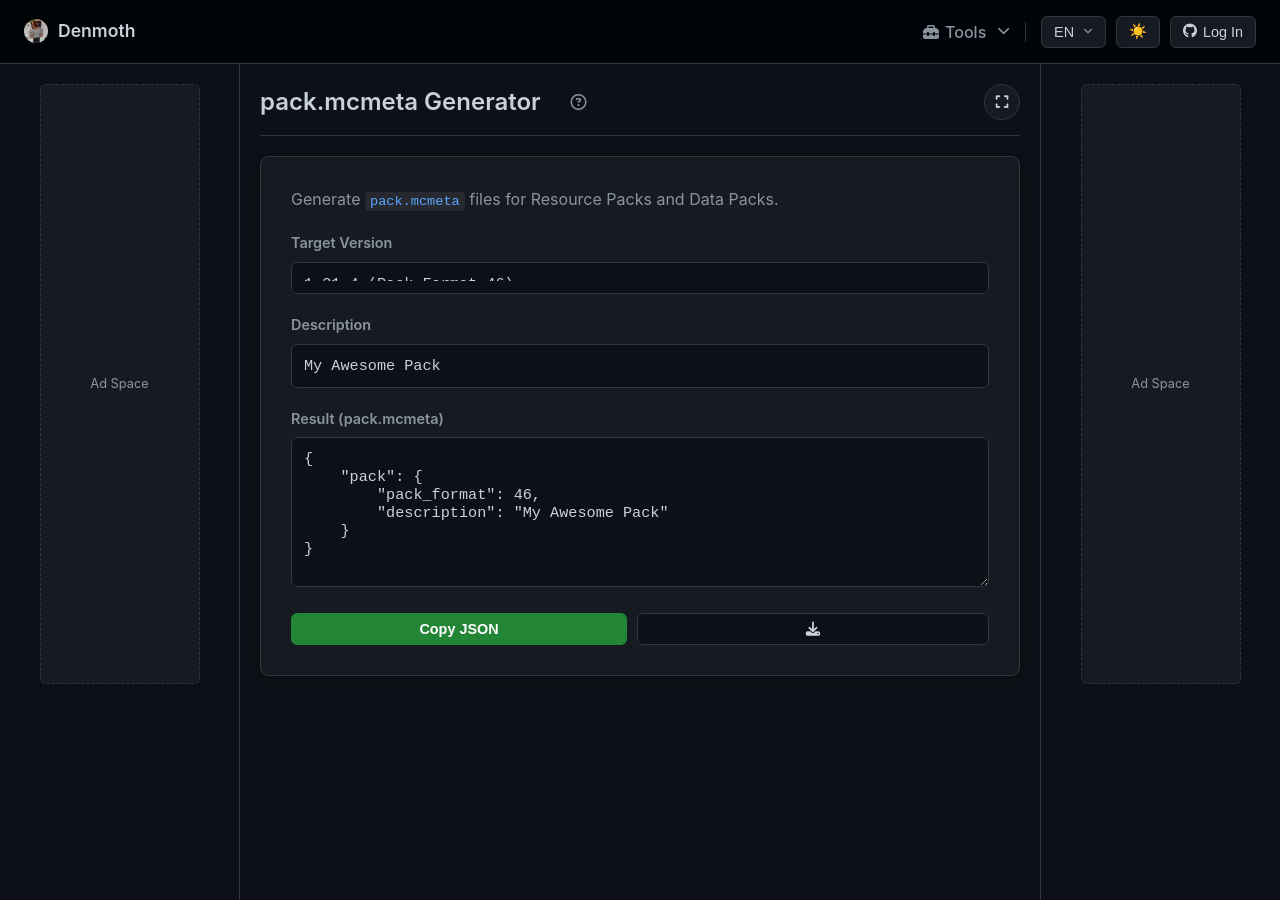
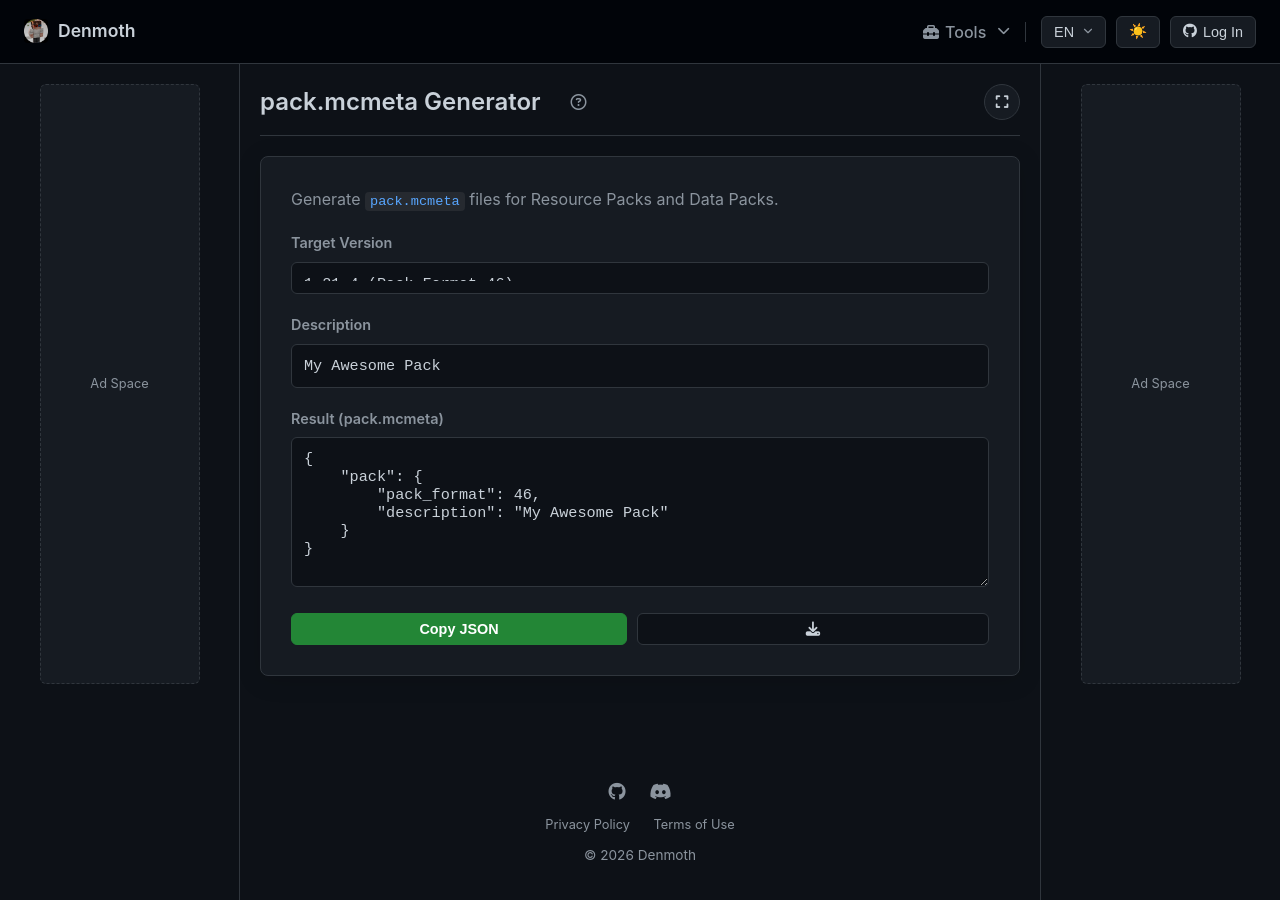
Before and after one commit to denmoth/Denmoth.github.io, a Jekyll site: the page built from tools/pack-mcmeta.html, in a window 1280 px wide. Built offline with Jekyll 4.4.1, drawn with Linux system fonts in a browser that asks for light colours; a script that is not in the unit is left out; comment, search, counter and statistics services are not loaded.

Commit message:
Update tool.html

```diff
--- a/_layouts/tool.html
+++ b/_layouts/tool.html
@@ -28,11 +28,21 @@
                 </div>
             </div>
 
-            <div class="tool-card" id="tool-card-container">
+            <div class="tool-card" id="tool-card-container" style="margin-bottom: 40px;">
                 {{ content }}
             </div>
 
-            <div class="giscus"></div>
+            <footer class="footer" style="width:100%; border:none; background:transparent;">
+                <div class="socials">
+                    <a href="https://github.com/Denmoth" title="GitHub"><i class="fa-brands fa-github"></i></a>
+                    <a href="https://discord.com/invite/BCXqNfPnSh" title="Discord"><i class="fa-brands fa-discord"></i></a>
+                </div>
+                <div style="margin-top:10px; font-size:0.8rem;">
+                    <a href="/privacy/" style="color:var(--text-muted); margin:0 10px;">Privacy Policy</a>
+                    <a href="/terms/" style="color:var(--text-muted); margin:0 10px;">Terms of Use</a>
+                </div>
+                <div style="margin-top:10px;">© 2026 Denmoth</div>
+            </footer>
         </main>
 
         <aside class="ad-sidebar right">
@@ -49,56 +59,27 @@
         </div>
     </div>
 
-    <script src="{{ '/assets/js/main.js' | relative_url }}"></script>
+    <script src="/assets/js/main.js"></script>
     <script>
+        // Скрипт фуллскрина оставляем без изменений
         const fsBtn = document.getElementById('fullscreen-btn');
         const wrapper = document.getElementById('tool-wrapper');
-        const icon = fsBtn.querySelector('i');
-
         if(fsBtn && wrapper) {
             fsBtn.addEventListener('click', () => {
                 wrapper.classList.toggle('maximized');
-                if (wrapper.classList.contains('maximized')) {
-                    icon.classList.remove('fa-expand');
-                    icon.classList.add('fa-compress');
-                    fsBtn.title = "Exit Maximize";
-                } else {
-                    icon.classList.remove('fa-compress');
-                    icon.classList.add('fa-expand');
-                    fsBtn.title = "Maximize Workspace";
-                }
+                const icon = fsBtn.querySelector('i');
+                icon.classList.toggle('fa-expand');
+                icon.classList.toggle('fa-compress');
             });
         }
-
         function openHelp() {
             const guide = document.querySelector('.guide-section');
-            const body = document.getElementById('help-body');
             if(guide) {
-                body.innerHTML = guide.innerHTML;
+                document.getElementById('help-body').innerHTML = guide.innerHTML;
                 document.getElementById('help-modal').style.display = 'flex';
-            } else {
-                alert("No tutorial available for this tool.");
             }
         }
-
-        function closeHelp() {
-            document.getElementById('help-modal').style.display = 'none';
-        }
+        function closeHelp() { document.getElementById('help-modal').style.display = 'none'; }
     </script>
-   <script src="https://giscus.app/client.js"
-        data-repo="denmoth/Denmoth.github.io"
-        data-repo-id="R_kgDOQv18wg"
-        data-category="Ideas"
-        data-category-id="DIC_kwDOQv18ws4C0XuK"
-        data-mapping="pathname"
-        data-strict="0"
-        data-reactions-enabled="1"
-        data-emit-metadata="0"
-        data-input-position="bottom"
-        data-theme="preferred_color_scheme"
-        data-lang="en"
-        crossorigin="anonymous"
-        async>
-</script>
 </body>
 </html>
```
